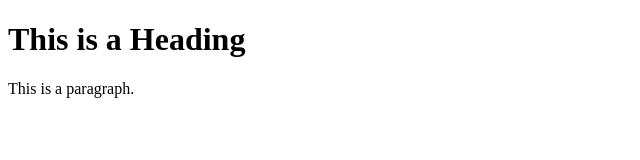
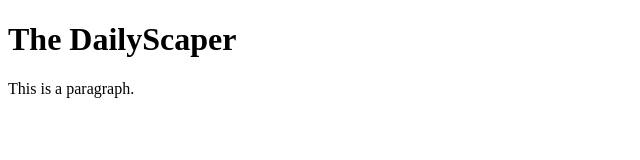
Before and after one commit to David-De-Vreese/DailyScape, a plain HTML site: page index.html in a window 1280 px wide. Shown: the whole page, without its empty margins (0-640 px from the left). Drawn offline with Linux system fonts and the light colour scheme.

```diff
--- a/index.html
+++ b/index.html
@@ -5,7 +5,7 @@
 </head>
 <body>
 
-<h1>This is a Heading</h1>
+<h1>The DailyScaper</h1>
 <p>This is a paragraph.</p>
 
 </body>
```
